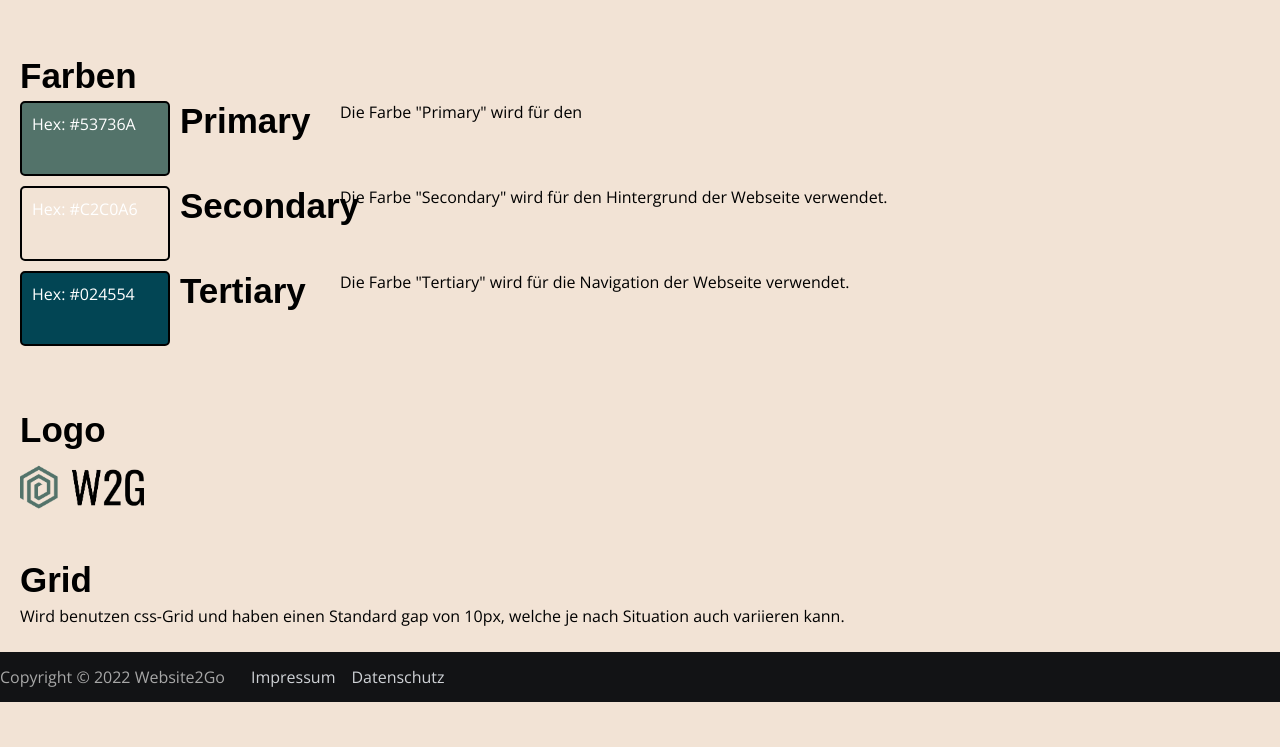
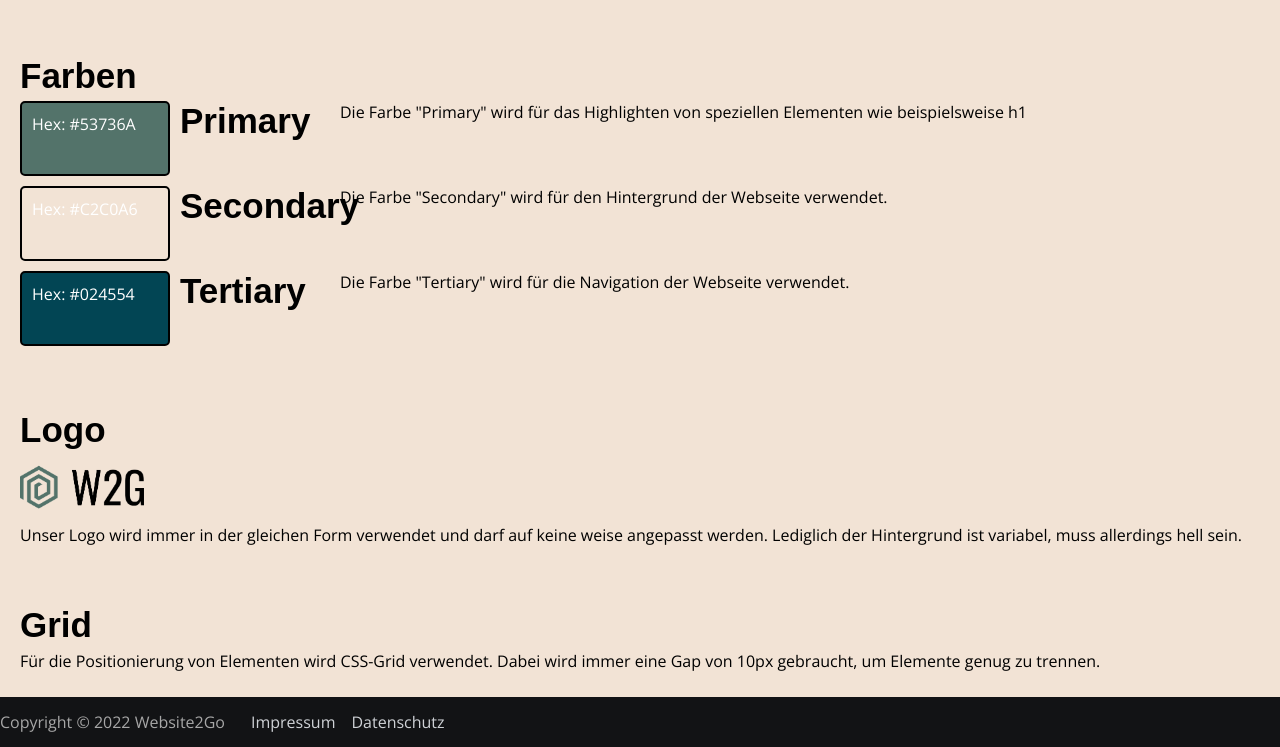
Before and after one commit to flgoller/M152, a plain HTML site: page Website/styleguide.html in a window 1280 px wide. Shown: the part 557-1304 px from the top of the page. Before the commit the page ends 1259 px from the top, so only its background shows below. Drawn offline with nearby package versions, Linux system fonts and the light colour scheme; a web font is replaced by a local one.

Commit message:
improved styleguide

```diff
--- a/Website/styleguide.html
+++ b/Website/styleguide.html
@@ -33,7 +33,7 @@
             </div>
             <h3>Primary</h3>
             <div>
-                <p>Die Farbe "Primary" wird für den </p>
+                <p>Die Farbe "Primary" wird für das Highlighten von speziellen Elementen wie beispielsweise h1 </p>
             </div>
         </div>
         <div class="colorDescription">
@@ -59,11 +59,12 @@
         <br>
         <h3>Logo</h3>
         <img src="img/logo.png" width="10%">
+        <p>Unser Logo wird immer in der gleichen Form verwendet und darf auf keine weise angepasst werden. Lediglich der Hintergrund ist variabel, muss allerdings hell sein.</p>
         <br>
         <br>
         <br>
         <h3>Grid</h3>
-        <p>Wird benutzen css-Grid und haben einen Standard gap von 10px, welche je nach Situation auch variieren kann.</p>
+        <p>Für die Positionierung von Elementen wird CSS-Grid verwendet. Dabei wird immer eine Gap von 10px gebraucht, um Elemente genug zu trennen.</p>
     </section>
 
     <footer>
```
